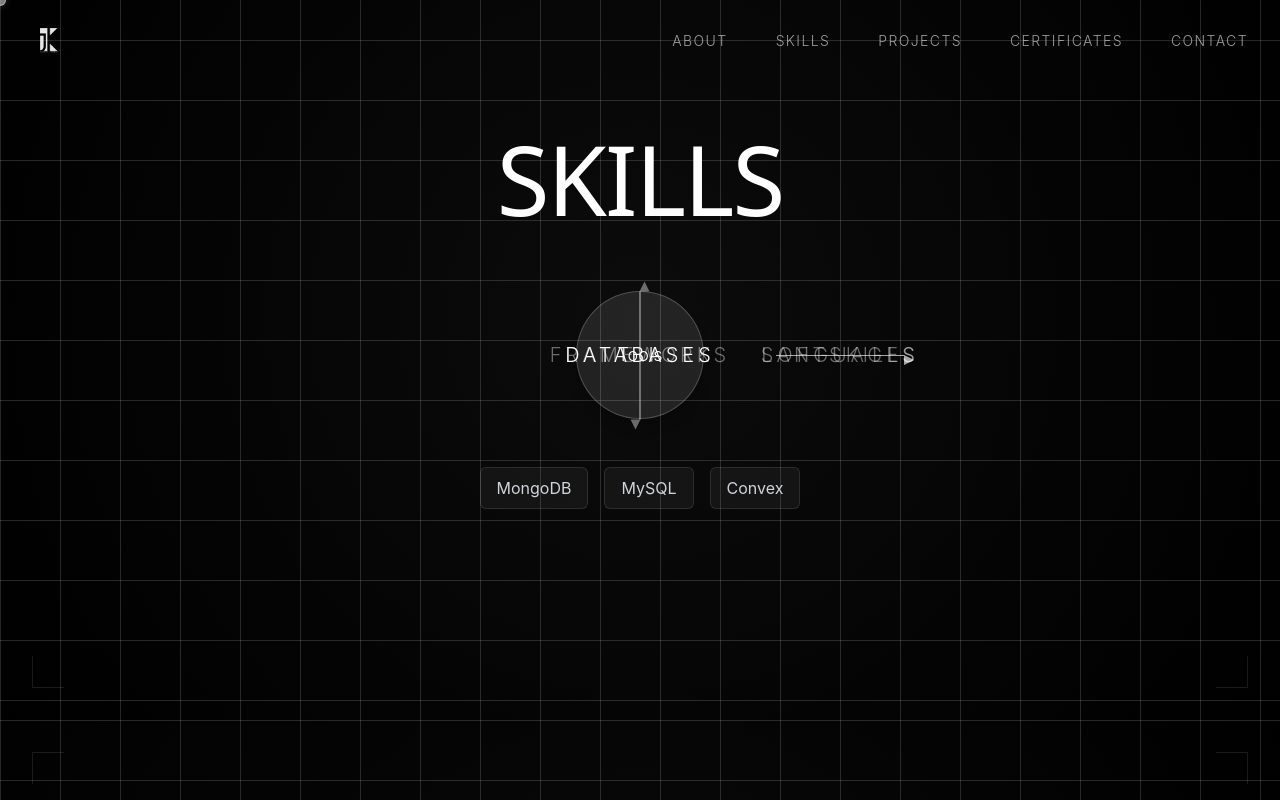
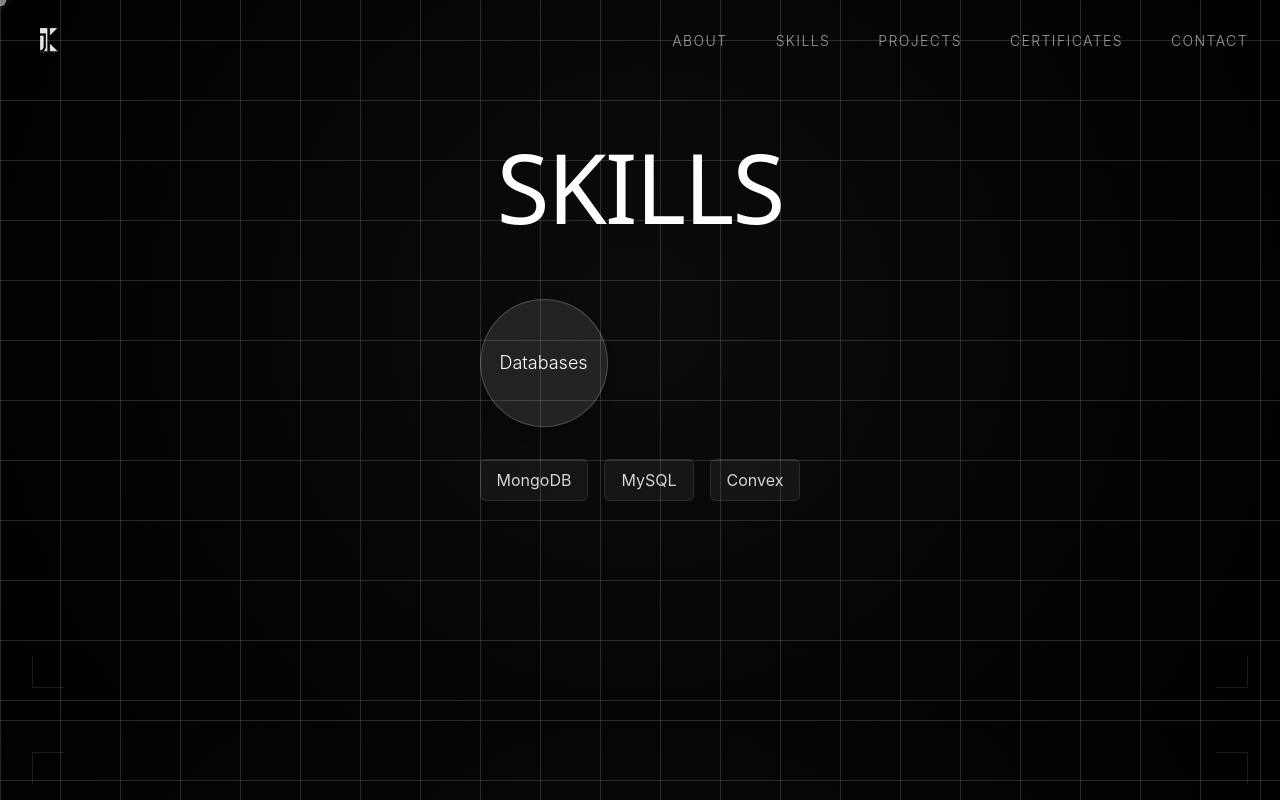
Before and after one commit to Keshav14git/Keshav-Portfolio, a React (Vite) app: page / in a window 1280 px wide. Both pictures are taken after a click on the element "DATABASES". Shown: the part 1680-2480 px from the top of the page. Built offline with nearby package versions, Linux system fonts and the light colour scheme.

Commit message:
refactor Skills component to display selected category skills and enhance layout

```diff
--- a/src/Skills.jsx
+++ b/src/Skills.jsx
@@ -99,8 +99,31 @@ const Skills = () => {
           SKILLS
         </h2>
 
-        {/* Radial Layout */}
+        {/* Radial Layout or Selected Category Display */}
         <div className="relative flex items-center justify-center">
+          {selectedCategory ? (
+            // Display only the selected category and its skills
+            <div className="animate-fadeIn text-center">
+              <div
+                className="skill-node cursor-pointer flex items-center justify-center w-32 h-32 rounded-full bg-white/10 border border-white/20 shadow-lg mb-8"
+                onClick={() => handleCategoryClick(selectedCategory)}
+              >
+                <span className="text-white text-lg font-light">{selectedCategory}</span>
+              </div>
+              <ul className="flex flex-wrap justify-center gap-4">
+                {skills[selectedCategory].map((item) => (
+                  <li
+                    key={item}
+                    className="px-4 py-2 bg-white/5 border border-white/10 rounded-md text-gray-300 text-sm md:text-base"
+                  >
+                    {item}
+                  </li>
+                ))}
+              </ul>
+            </div>
+          ) : (
+            // Display the radial layout with all categories
+            <>
               {/* Central Node (Tools) */}
               <div
                 className="skill-node flex items-center justify-center w-32 h-32 rounded-full bg-white/10 border border-white/20 shadow-lg"
@@ -130,9 +153,7 @@ const Skills = () => {
                     onClick={() => handleCategoryClick(category)}
                   >
                     <span
-                  className={`text-lg md:text-xl font-light uppercase tracking-[0.2em] ${
-                    selectedCategory === category ? 'text-white' : 'text-white/40'
-                  } hover:text-white transition-colors duration-300`}
+                      className="text-lg md:text-xl font-light uppercase tracking-[0.2em] text-white/40 hover:text-white transition-colors duration-300"
                     >
                       {category}
                     </span>
@@ -154,23 +175,9 @@ const Skills = () => {
                   </div>
                 );
               })}
+            </>
+          )}
         </div>
-
-        {/* Display Selected Category Skills */}
-        {selectedCategory && (
-          <div className="mt-12 animate-fadeIn">
-            <ul className="flex flex-wrap justify-center gap-4">
-              {skills[selectedCategory].map((item) => (
-                <li
-                  key={item}
-                  className="px-4 py-2 bg-white/5 border border-white/10 rounded-md text-gray-300 text-sm md:text-base"
-                >
-                  {item}
-                </li>
-              ))}
-            </ul>
-          </div>
-        )}
       </div>
 
       {/* Corner Accents */}
```
Lines whose indentation alone changed are shown as unchanged.
